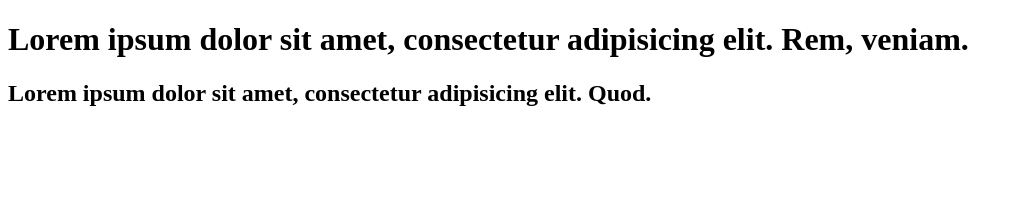
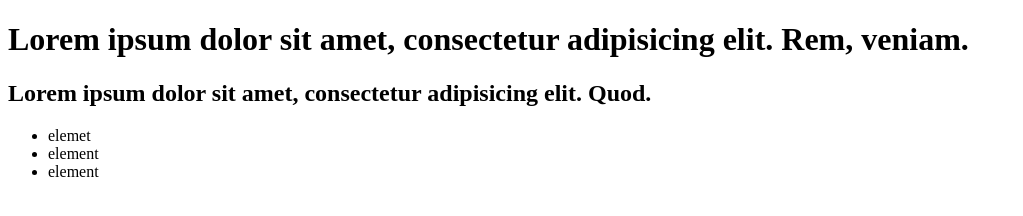
Before and after one commit to SergiuLuchin/Project1, a plain HTML site: page index.html in a window 1280 px wide. Shown: the whole page, without its empty margins (0-1023 px from the left). Drawn offline with Linux system fonts and the light colour scheme.

Commit message:
am facut o lista

```diff
--- a/index.html
+++ b/index.html
@@ -7,5 +7,16 @@
 <body>
 <h1>Lorem ipsum dolor sit amet, consectetur adipisicing elit. Rem, veniam.</h1>
 <h2>Lorem ipsum dolor sit amet, consectetur adipisicing elit. Quod.</h2>
+<div classa="patrat">
+    <div classa="copil">
+
+    </div>
+</div>
+<ul>
+    <li>elemet</li>
+    <li>element</li>
+    <li>element</li>
+</ul>
+
 </body>
 </html>
```
